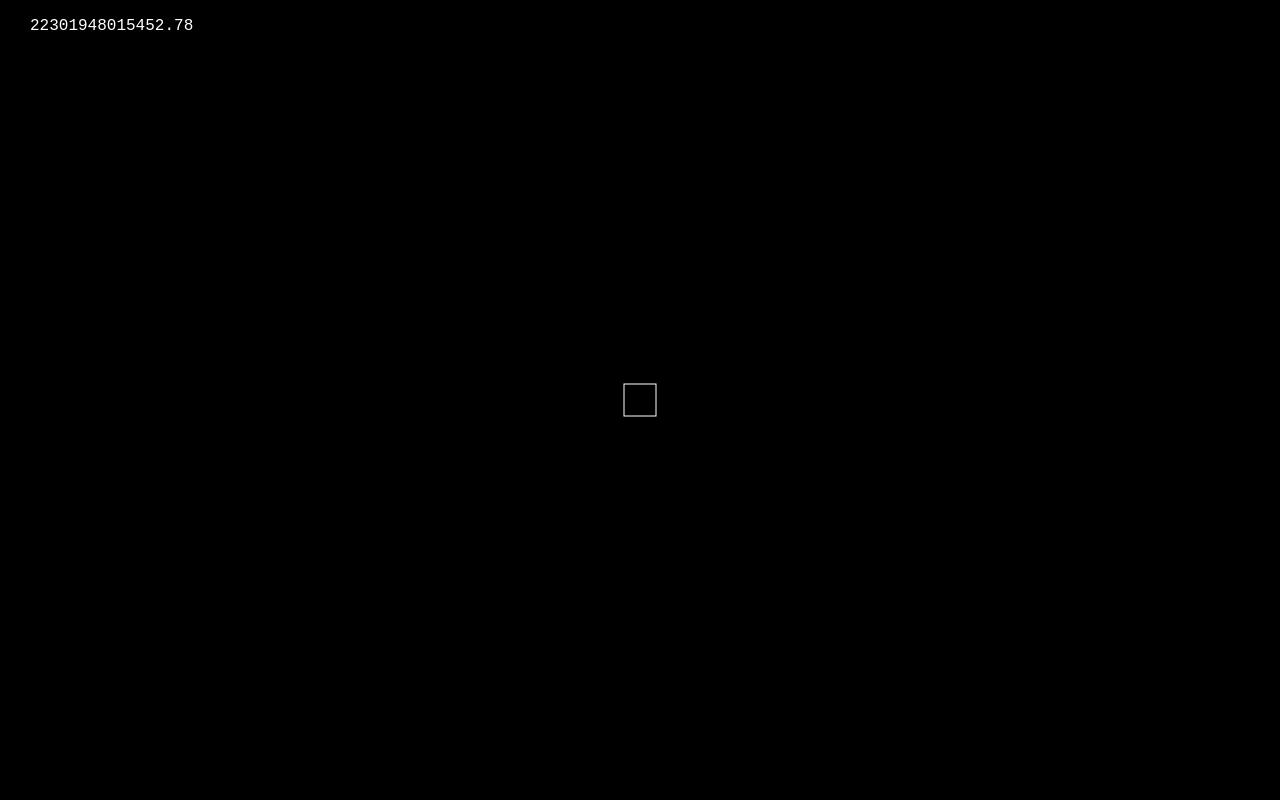
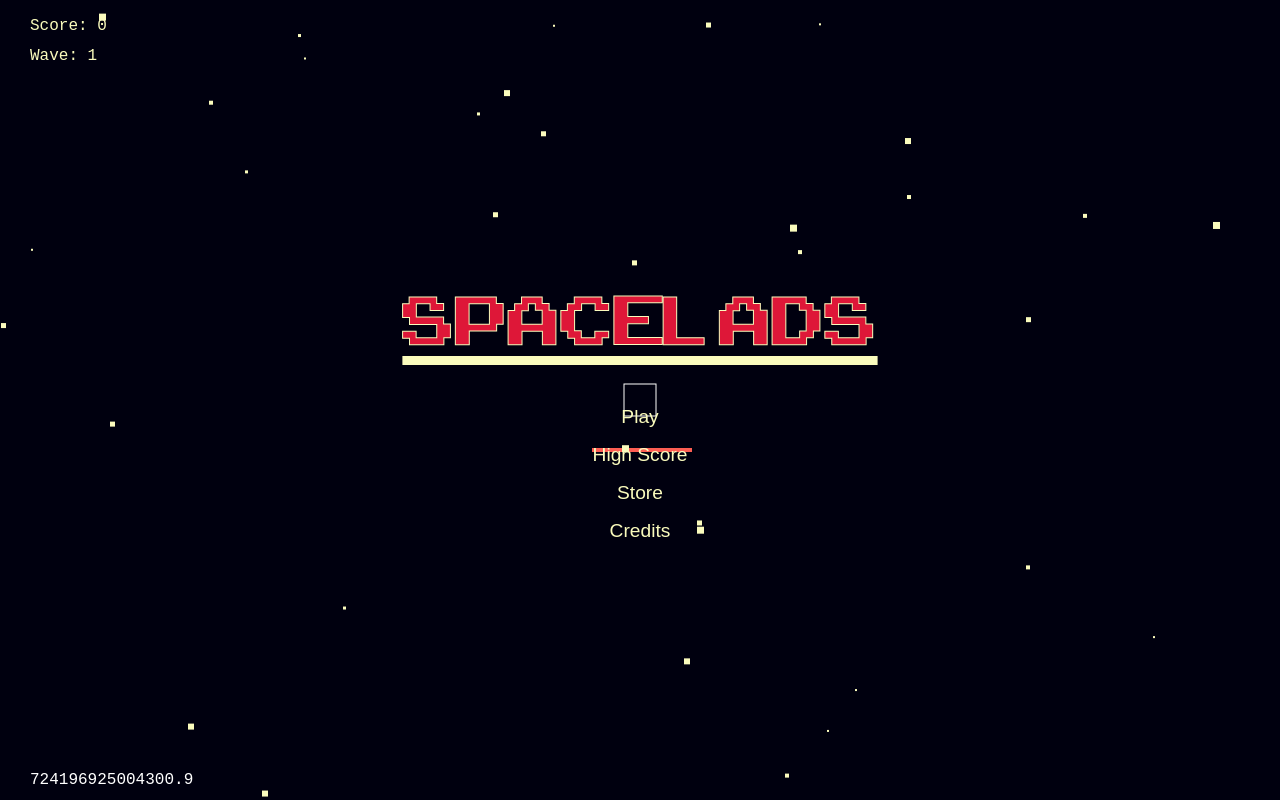
Before and after one commit to Asqit/SpaceLads, a website built with Vite: page index.html in a window 1280 px wide. Built offline with nearby package versions, Linux system fonts and the light colour scheme.

Commit message:
Adding UI

```diff
--- a/src/Game.ts
+++ b/src/Game.ts
@@ -1,4 +1,5 @@
 import { Menu } from "./states/Menu";
+import { Color } from "./utils/Color";
 import { Frame } from "./utils/Frame";
 import { StateManager } from "./utils/StateManager";
 
@@ -14,7 +15,7 @@ export class Game {
 	constructor() {
 		let canvas = this.frame.getCanvas;
 
-		canvas.style.backgroundColor = "#000000";
+		canvas.style.backgroundColor = Color.black;
 
 		this.ctx = canvas.getContext("2d");
 		this.stateManager.addState(new Menu(this.stateManager, this.ctx!));
@@ -56,7 +57,7 @@ export class Game {
 		if (this.ctx) {
 			this.ctx.font = "16px monospace";
 			this.ctx.fillStyle = "#ffffff";
-			this.ctx.fillText(this.fps.toString(), 30, 30);
+			this.ctx.fillText(this.fps.toString(), 30, Game.HEIGHT - 16);
 		}
 	}
 
--- a/src/entities/Laser.ts
+++ b/src/entities/Laser.ts
@@ -1,5 +1,6 @@
 import { Game } from "~/Game";
 import { Entity } from "./Entity";
+import { Color } from "~/utils/Color";
 
 export type LaserOwner = "ENEMY" | "PLAYER";
 
@@ -11,7 +12,7 @@ export class Laser extends Entity {
 	constructor(x: number, y: number, owner: LaserOwner) {
 		super(x, y, 2, 8, "LASER");
 		this.owner = owner;
-		this.color = this.owner === "ENEMY" ? "red" : "blue";
+		this.color = this.owner === "ENEMY" ? Color["red-1"] : Color["blue-3"];
 		this.speed = this.owner === "ENEMY" ? 800 : -800;
 	}
 
--- a/src/entities/Particle.ts
+++ b/src/entities/Particle.ts
@@ -1,17 +1,27 @@
 import { Vector2D } from "~/utils/Math";
 import { Entity } from "./Entity";
+import { Game } from "~/Game";
 
 export class Particle extends Entity {
 	private direction: Vector2D = new Vector2D(0, 0);
 	private color: string = "#ffffff";
 
-	constructor(x: number, y: number, w: number, h: number, color: string, direction: Vector2D) {
+	constructor(x: number, y: number, w: number, h: number, color: string, direction: Vector2D, killAfter?: number) {
 		super(x, y, w, h, "PARTICLE");
 		this.direction = direction;
 		this.color = color;
+
+		if (killAfter) {
+			setTimeout(() => (this.isActive = false), killAfter);
+		}
 	}
 
 	public update(step: number): void {
+		if (this.x < 0) this.isActive = false;
+		if (this.x > Game.WIDTH) this.isActive = false;
+		if (this.y < 0) this.isActive = false;
+		if (this.y > Game.HEIGHT) this.isActive = false;
+
 		this.x += this.direction.x * step;
 		this.y += this.direction.y * step;
 	}
--- a/src/entities/Player.ts
+++ b/src/entities/Player.ts
@@ -1,10 +1,18 @@
 import { KeyHandler } from "~/utils/Input";
 import { Entity } from "./Entity";
 import { Game } from "~/Game";
+import { EntityHandler } from "~/utils/EntityHandler";
+import { Laser } from "./Laser";
+import { Color } from "~/utils/Color";
+import { Maths, Vector2D } from "~/utils/Math";
+import { Particle } from "./Particle";
+import { IEntity } from "~/interfaces/IEntity";
 
 interface PlayerSave {
 	speed: number;
 	cooldownDecrement: number;
+	maxWaves: number;
+	highScore: number;
 }
 
 class Player extends Entity {
@@ -13,11 +21,14 @@ class Player extends Entity {
 	private speedY: number = 0;
 	private health: number = 100;
 	private lastHit: number = Date.now();
+	private handler: EntityHandler | undefined;
+	private score: number = 0;
+	private waves: number = 1;
 
 	// Upgradable properties
 	private speed: number = 250;
 	private cooldown: number = 0;
-	private cooldownDecrement = 2.5;
+	private cooldownDecrement = 3;
 
 	// statics
 	private static SAVE_KEY = "spacelads/player_save";
@@ -40,14 +51,24 @@ class Player extends Entity {
 
 	private handleSave() {
 		if (!localStorage.getItem(Player.SAVE_KEY)) {
-			const payload: PlayerSave = { speed: this.speed, cooldownDecrement: this.cooldownDecrement };
+			const payload: PlayerSave = {
+				speed: this.speed,
+				cooldownDecrement: this.cooldownDecrement,
+				highScore: this.score,
+				maxWaves: this.waves,
+			};
 
 			localStorage.setItem(Player.SAVE_KEY, JSON.stringify(payload));
 			return;
 		}
 
 		let prev: PlayerSave = JSON.parse(localStorage.getItem(Player.SAVE_KEY)!);
-		prev = { ...prev, speed: this.speed, cooldownDecrement: this.cooldownDecrement };
+		prev = {
+			speed: this.speed,
+			cooldownDecrement: this.cooldownDecrement,
+			highScore: prev.highScore > this.score ? prev.highScore : this.score,
+			maxWaves: prev.maxWaves > this.waves ? prev.maxWaves : this.waves,
+		};
 		localStorage.setItem(Player.SAVE_KEY, JSON.stringify(prev));
 	}
 
@@ -104,15 +125,49 @@ class Player extends Entity {
 	}
 
 	private shoot() {
-		if (this.cooldown <= 0) {
-			// shoot();
+		if (this.cooldown <= 0 && this.handler) {
+			this.handler.entities.push(new Laser(this.x + this.w / 2 - 1, this.y, "PLAYER"));
+
+			for (let i = 0; i < 10; i++) {
+				const particle = new Particle(
+					this.x + this.w / 2,
+					this.y,
+					2,
+					2,
+					Color.orange,
+					new Vector2D(Maths.rand(-50, 50), -300),
+					1000
+				);
+
+				this.handler.entities.push(particle);
+			}
+
 			this.cooldown = 120;
 		}
 	}
 
-	private renderHitbox(step: number, ctx: CanvasRenderingContext2D) {
+	private renderHitbox(ctx: CanvasRenderingContext2D) {
 		ctx.strokeStyle = "#fff";
 		ctx.strokeRect(this.x, this.y, this.w, this.h);
+	}
+
+	private renderHUD(ctx: CanvasRenderingContext2D) {
+		// Health bar
+		ctx.fillStyle = Color.orange;
+		ctx.fillRect(this.x - this.w, this.y + this.h * 2, 100, 4);
+
+		ctx.fillStyle = Color["red-1"];
+		ctx.fillRect(this.x - this.w, this.y + this.h * 2, this.health, 4);
+
+		// Weapon Cool-down
+		const clampCooldown = Maths.clamp(this.cooldown, 0, 100);
+		ctx.fillStyle = Color["yellow-1"];
+		ctx.fillRect(this.x - this.w, this.y + this.h * 2 + 8, clampCooldown, 4);
+
+		// Score & Waves
+		ctx.font = "yoster 16px";
+		ctx.fillText(`Score: ${this.score}`, 30, 30);
+		ctx.fillText(`Wave: ${this.waves}`, 30, 60);
 	}
 
 	public hit() {
@@ -136,7 +191,12 @@ class Player extends Entity {
 	}
 
 	public render(step: number, ctx: CanvasRenderingContext2D) {
-		this.renderHitbox(step, ctx);
+		this.renderHitbox(ctx);
+		this.renderHUD(ctx);
+	}
+
+	public assignHandler(entityHandler: EntityHandler) {
+		this.handler = entityHandler;
 	}
 }
 
--- /dev/null
+++ b/src/entities/Star.ts
@@ -0,0 +1,30 @@
+import { Maths } from "~/utils/Math";
+import { Entity } from "./Entity";
+import { Game } from "~/Game";
+import { Color } from "~/utils/Color";
+
+export class Star extends Entity {
+	private speed: number = Maths.rand(50, 250);
+
+	constructor() {
+		const w = Maths.randInt(2, 8);
+		const h = w;
+		const x = Maths.randInt(0, Game.WIDTH - w);
+		const y = Maths.randInt(0, Game.HEIGHT);
+
+		super(x, y, w, h, "STAR");
+	}
+
+	update(step: number): void {
+		if (this.y > Game.HEIGHT) {
+			this.y = -400;
+		}
+
+		this.y += this.speed * step;
+	}
+
+	render(step: number, ctx: CanvasRenderingContext2D): void {
+		ctx.fillStyle = Color["yellow-1"];
+		ctx.fillRect(this.x, this.y, this.w, this.h);
+	}
+}
--- a/src/interfaces/IState.ts
+++ b/src/interfaces/IState.ts
@@ -1,4 +1,6 @@
 import { StateManager } from "~/utils/StateManager";
+
+export type Tuple<T, J> = [T, J];
 
 /**
  * **Description:** This interface represents how State should be represented
@@ -7,7 +9,7 @@ import { StateManager } from "~/utils/StateManager";
 export interface IState {
 	stateManRef: StateManager;
 	ctx: CanvasRenderingContext2D;
-	props?: any;
+	scene?: Tuple<string, HTMLElement>;
 	onEnter: () => void;
 	onExit: () => void;
 	onPause: () => void;
--- /dev/null
+++ b/src/sections/MenuSection.ts
@@ -0,0 +1,37 @@
+import { Tuple } from "~/interfaces/IState";
+
+interface MenuSectionProps {
+	onPlayCallback?: () => void;
+	onHighScoreCallback?: () => void;
+	onStoreCallback?: () => void;
+	onCreditsCallback?: () => void;
+}
+
+export default function MenuSection(): Tuple<string, HTMLElement> {
+	const section = document.createElement("section");
+	const id = "menu";
+
+	section.id = id;
+
+	section.innerHTML = `
+		<article>
+			<h1>SpaceLads</h1>
+			<ul>
+				<li>
+					<button>Play</button>
+				</li>
+				<li>
+					<button>High Score</button>
+				</li>
+				<li>
+					<button>Store</button>
+				</li>
+				<li>
+					<button>Credits</button>
+				</li>
+			</ul>
+		</article>
+	`;
+
+	return [id, section];
+}
--- a/src/states/Menu.ts
+++ b/src/states/Menu.ts
@@ -1,24 +1,33 @@
-import { BasicEnemy } from "~/entities/BasicEnemy";
-import { IState } from "~/interfaces/IState";
+import { Star } from "~/entities/Star";
+import { IState, Tuple } from "~/interfaces/IState";
+import { Doom } from "~/utils/Doom";
 import { EntityHandler } from "~/utils/EntityHandler";
 import { StateManager } from "~/utils/StateManager";
+import MenuSection from "~/sections/MenuSection";
 import player from "~/entities/Player";
 
 export class Menu implements IState {
 	public stateManRef: StateManager;
 	public ctx: CanvasRenderingContext2D;
+	public scene: Tuple<string, HTMLElement> = MenuSection();
 	private handler: EntityHandler = new EntityHandler();
+	private doom: Doom = new Doom();
 
 	constructor(stateManRef: StateManager, ctx: CanvasRenderingContext2D) {
 		this.stateManRef = stateManRef;
 		this.ctx = ctx;
+
+		this.scene = MenuSection();
 	}
 
 	public onEnter(): void {
+		this.doom.appendSection(this.scene[1]);
+
+		player.assignHandler(this.handler);
 		this.handler.entities.push(player);
 
-		for (let i = 0; i < 10; i++) {
-			this.handler.entities.push(new BasicEnemy(i * 34, 0));
+		for (let i = 0; i < 60; i++) {
+			this.handler.entities.push(new Star());
 		}
 	}
 
@@ -35,6 +44,7 @@ export class Menu implements IState {
 	}
 
 	public onExit(): void {
+		this.doom.removeSection(this.scene[0]);
 		this.handler.entities = [];
 	}
 }
--- a/src/styles/base/_reset.scss
+++ b/src/styles/base/_reset.scss
@@ -83,3 +83,10 @@ p {
 		font-size: 1rem;
 	}
 }
+
+button {
+	@include ChicagoBorder();
+	padding: 0.5rem;
+	background-color: $blue-0;
+	color: $yellow-1;
+}
--- a/src/styles/base/_vars.scss
+++ b/src/styles/base/_vars.scss
@@ -1,15 +1,15 @@
 @font-face {
 	font-family: arcade;
-	src: url("../../assets/fonts/arcade.TTF");
+	src: url("/arcade.ttf");
 }
 
 @font-face {
 	font-family: yoster;
-	src: url("../../assets/fonts/yoster.ttf");
+	src: url("/yoster.ttf");
 }
 
 // Font families
-$ff-primary: yoster, monospace;
+$ff-primary: yoster;
 $ff-highlight: arcade, monospace;
 
 // Colors
--- a/src/styles/main.scss
+++ b/src/styles/main.scss
@@ -1,2 +1,4 @@
 @import "./base/vars";
 @import "./base/reset";
+
+@import "./sections/menu";
--- /dev/null
+++ b/src/styles/sections/_menu.scss
@@ -0,0 +1,35 @@
+#menu {
+	position: fixed;
+	z-index: 999;
+	top: 0;
+	left: 0;
+	width: 100%;
+	height: 100%;
+	display: flex;
+	align-items: center;
+	justify-content: center;
+
+	article {
+		display: flex;
+		flex-direction: column;
+		text-align: center;
+	}
+
+	article > h1 {
+		font-size: 6rem;
+		color: $red-0;
+		-webkit-text-stroke: 1px $yellow-1;
+		text-decoration: underline;
+	}
+
+	article > ul > li > button {
+		background-color: transparent;
+		border: none;
+		font-size: 1.2rem;
+		cursor: pointer;
+
+		&:hover {
+			color: $red-0;
+		}
+	}
+}
--- /dev/null
+++ b/src/utils/Color.ts
@@ -0,0 +1,14 @@
+export class Color {
+	public static black = "#00000f";
+	public static "blue-0" = "#000133";
+	public static "blue-1" = "#000356";
+	public static "blue-2" = "#0203e2";
+	public static "blue-3" = "#00cdfe";
+	public static purple = "#680880";
+	public static pink = "#fe007d";
+	public static "red-0" = "#de1738";
+	public static "red-1" = "#fd5e53";
+	public static orange = "#fc9c54";
+	public static "yellow-0" = "#ffe373";
+	public static "yellow-1" = "#fafbbd";
+}
--- /dev/null
+++ b/src/utils/Doom.ts
@@ -0,0 +1,15 @@
+/**
+ * Doom aka DOM, Object manipulator :D
+ */
+export class Doom {
+	private readonly root = document.getElementById("app");
+
+	appendSection(section: HTMLElement) {
+		this.root?.appendChild(section);
+	}
+
+	removeSection(id: string) {
+		const section = document.getElementById(id)!;
+		this.root?.removeChild(section);
+	}
+}
```
Also changed, not shown: src/entities/AdvancedEnemy.ts (added, +18 -0 lines), src/styles/base/_animations.scss (added, +40 -0 lines), public/arcade.ttf (renamed from src/assets/fonts/arcade.TTF), public/yoster.ttf (renamed from src/assets/fonts/yoster.ttf).
